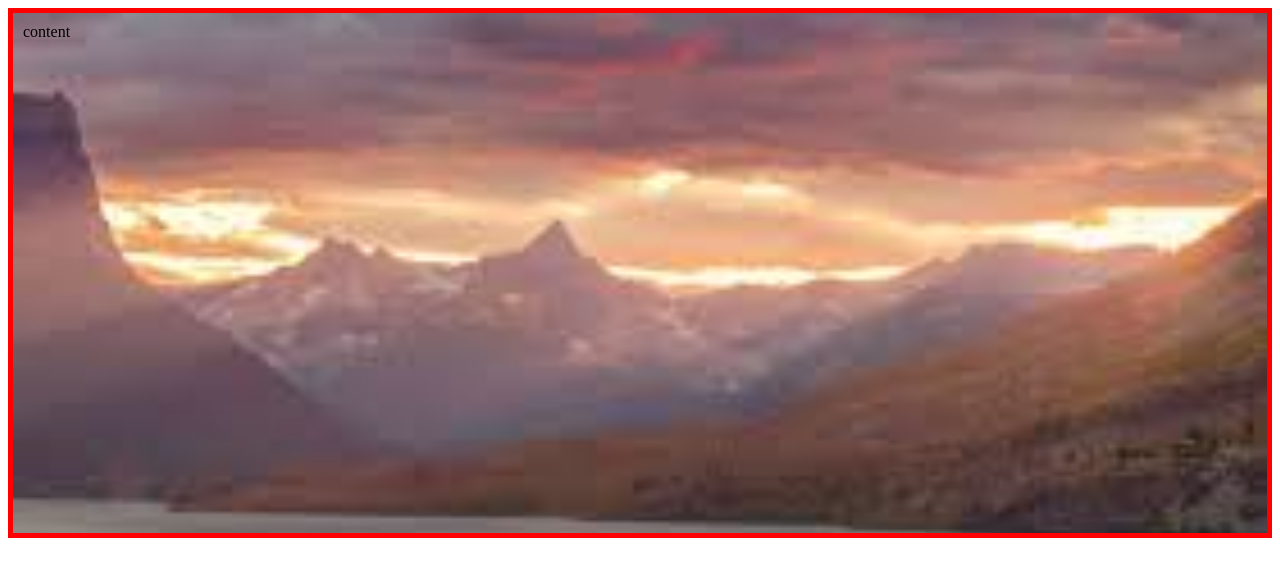
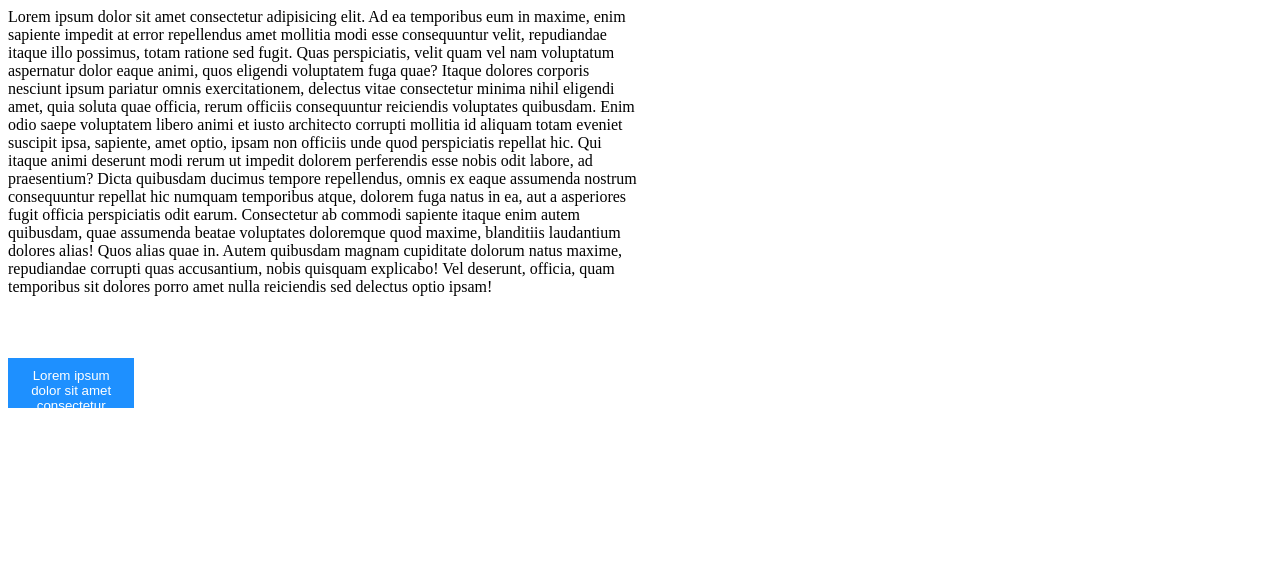
Before and after one commit to DovzhenkoDenys1989/Classwork_24.02.2021-, a plain HTML site: page index.html in a window 1280 px wide. Drawn offline with Linux system fonts and the light colour scheme.

Commit message:
Add overflow example

```diff
--- a/assets/css/styles.css
+++ b/assets/css/styles.css
@@ -1,11 +1,18 @@
-.wrapper{
-  border: 5px solid red;
-  padding: 10px;
-  height: 500px;
+.btn{
+  padding: 10px 15px;
+  outline: none;
+  border: none;
   background-color: dodgerblue;
-  background-image: url(../images/bg.jpg);
-  background-repeat: no-repeat;
-  background-size: cover;
-  background-position: center;
+  color: white;
+  min-width: 100px;
+  max-width: 130px;
+  width: 10%;
+  height: 50px;
+  margin-top: 50px;
+}
 
+.content-block{
+  width: 50%;
+  height: 300px;
+  overflow: scroll;
 }
--- a/index.html
+++ b/index.html
@@ -2,12 +2,36 @@
 <html lang="en">
   <head>
     <meta charset="UTF-8" />
-    <link rel="stylesheet" href="./assets/css/styles.css">
+    <link rel="stylesheet" href="./assets/css/styles.css" />
     <title>Practice</title>
   </head>
   <body>
-    <div class="wrapper">
-      content
+    <div class="content-block">
+      Lorem ipsum dolor sit amet consectetur adipisicing elit. Ad ea temporibus
+      eum in maxime, enim sapiente impedit at error repellendus amet mollitia
+      modi esse consequuntur velit, repudiandae itaque illo possimus, totam
+      ratione sed fugit. Quas perspiciatis, velit quam vel nam voluptatum
+      aspernatur dolor eaque animi, quos eligendi voluptatem fuga quae? Itaque
+      dolores corporis nesciunt ipsum pariatur omnis exercitationem, delectus
+      vitae consectetur minima nihil eligendi amet, quia soluta quae officia,
+      rerum officiis consequuntur reiciendis voluptates quibusdam. Enim odio
+      saepe voluptatem libero animi et iusto architecto corrupti mollitia id
+      aliquam totam eveniet suscipit ipsa, sapiente, amet optio, ipsam non
+      officiis unde quod perspiciatis repellat hic. Qui itaque animi deserunt
+      modi rerum ut impedit dolorem perferendis esse nobis odit labore, ad
+      praesentium? Dicta quibusdam ducimus tempore repellendus, omnis ex eaque
+      assumenda nostrum consequuntur repellat hic numquam temporibus atque,
+      dolorem fuga natus in ea, aut a asperiores fugit officia perspiciatis odit
+      earum. Consectetur ab commodi sapiente itaque enim autem quibusdam, quae
+      assumenda beatae voluptates doloremque quod maxime, blanditiis laudantium
+      dolores alias! Quos alias quae in. Autem quibusdam magnam cupiditate
+      dolorum natus maxime, repudiandae corrupti quas accusantium, nobis
+      quisquam explicabo! Vel deserunt, officia, quam temporibus sit dolores
+      porro amet nulla reiciendis sed delectus optio ipsam!
     </div>
+    <button class="btn">
+      Lorem ipsum dolor sit amet consectetur adipisicing elit. Laudantium
+      mollitia alias, distinctio incidunt voluptas nostrum.
+    </button>
   </body>
 </html>
```
